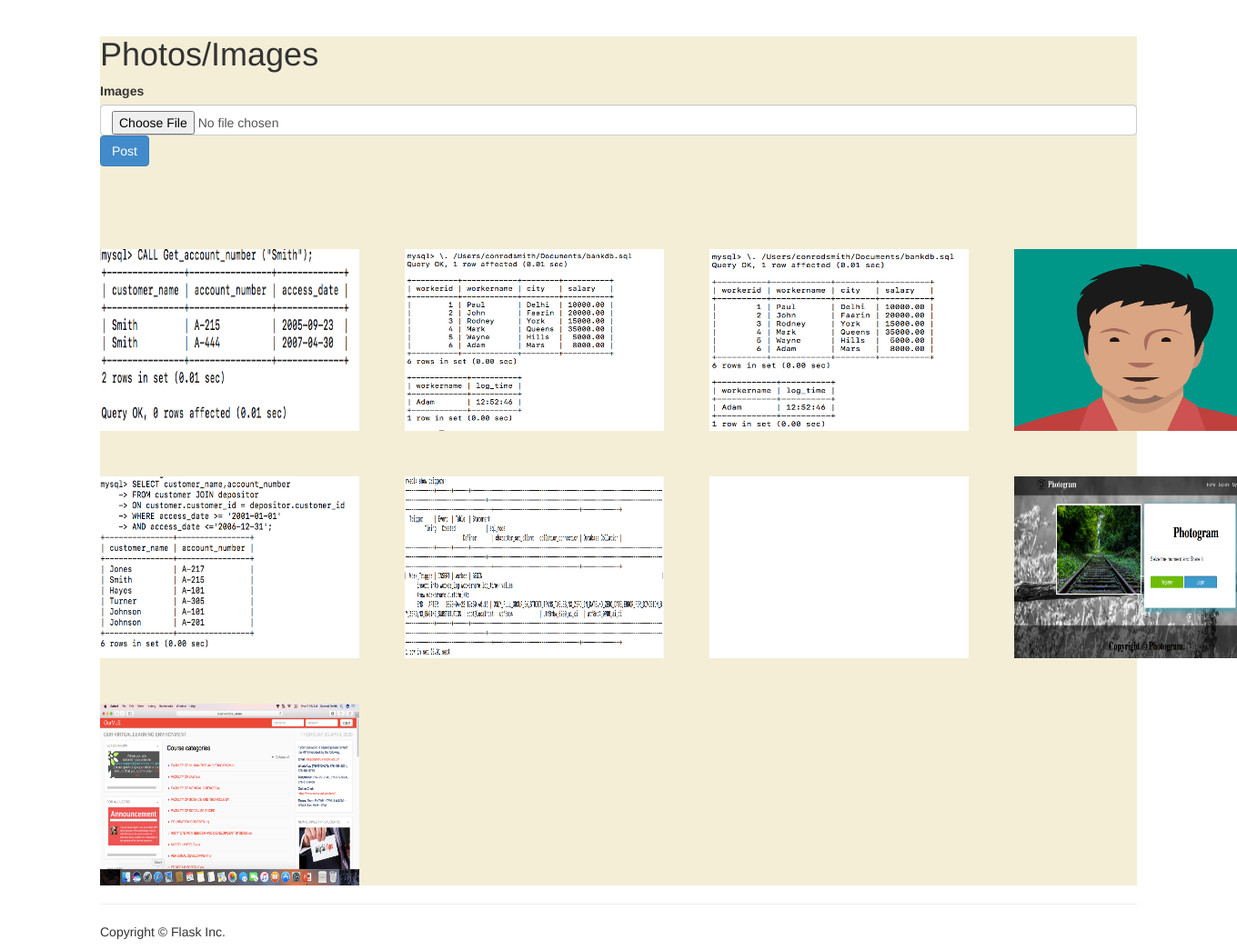
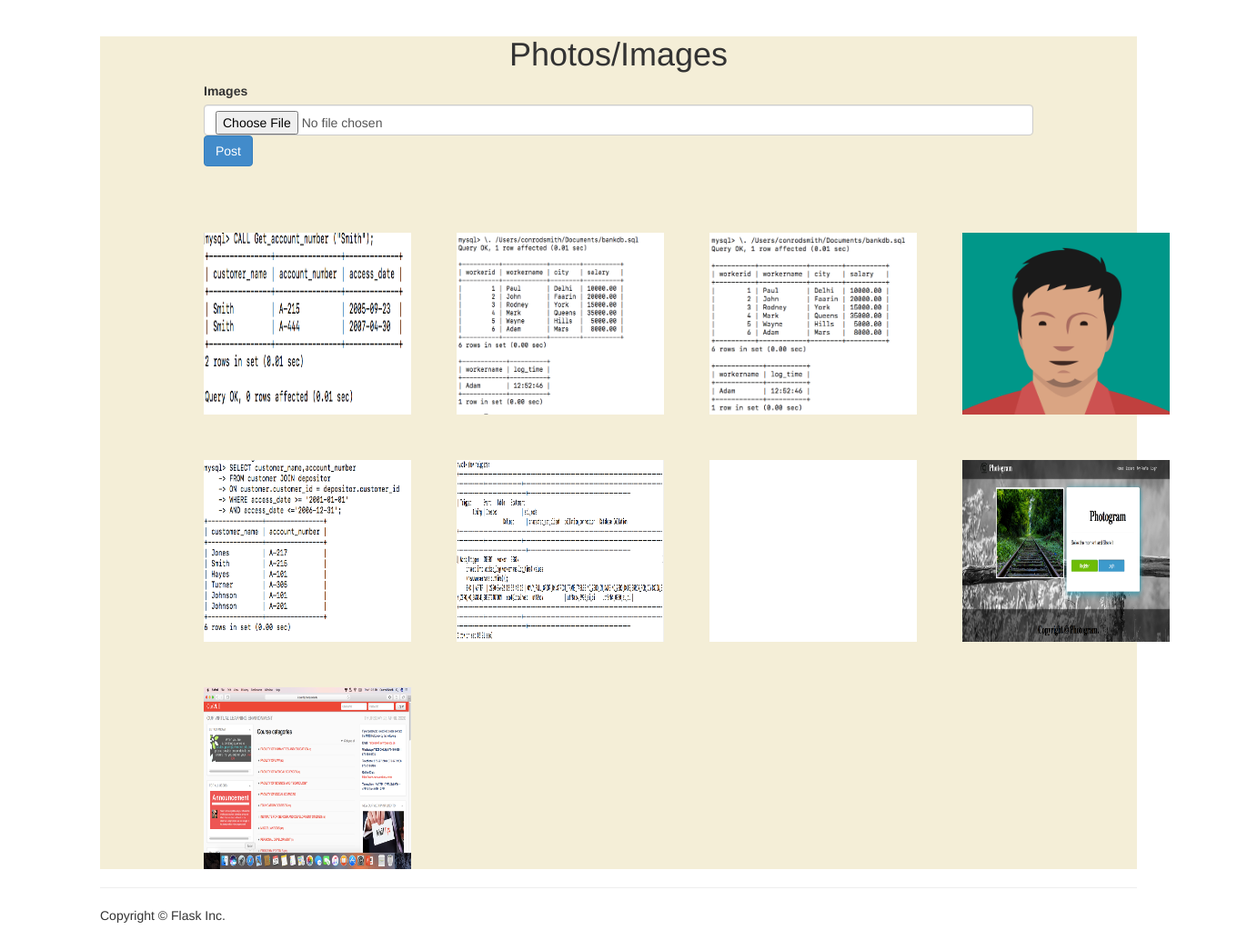
Before and after one commit to gill876/COMP3161-project, a Flask app: page /images in a window 1360 px wide; the page is wider, and only the part inside the window is pictured. Shown: the part 62-1107 px from the top of that part at 91% size. After the commit the page ends 1077 px from the top of that part, so only its background shows below. Run offline with Flask 2, Linux system fonts and the light colour scheme; some libraries are stand-ins or nearby versions.

Commit message:
trying to fix images 2nd try

```diff
--- a/app/static/css/app.css
+++ b/app/static/css/app.css
@@ -126,4 +126,11 @@ body {
 
 .everything_img{
     background-color: #f4eed7;
+    padding-left: 10%;
+    padding-right: 10%;
 }
+
+.userimage_header{
+    text-align: center;
+    font-family: 'Franklin Gothic Medium', 'Arial Narrow', Arial, sans-serif;
+}
--- a/app/templates/images.html
+++ b/app/templates/images.html
@@ -26,6 +26,7 @@
 
         </form>
     </div>
+
     <div class="img_layout_container">
         {% for img in images %}
         <div class = "layout">
```
